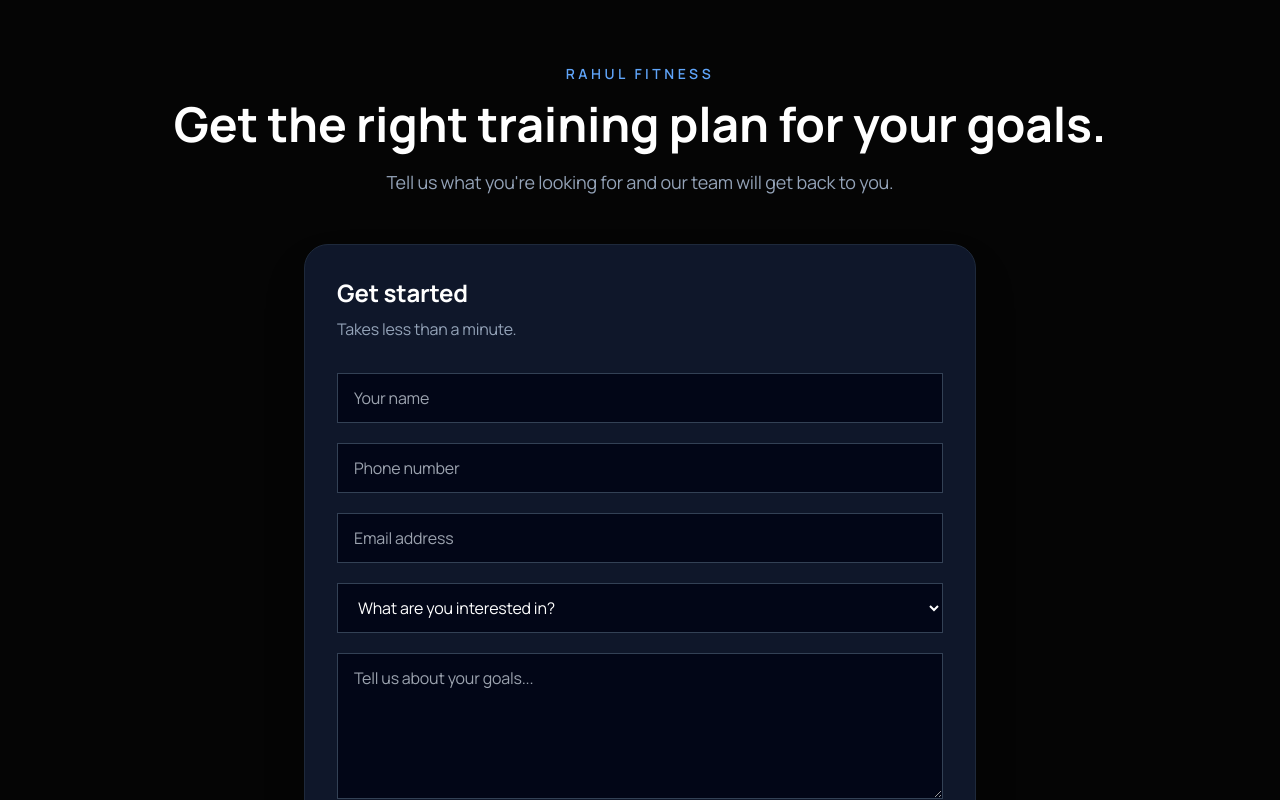
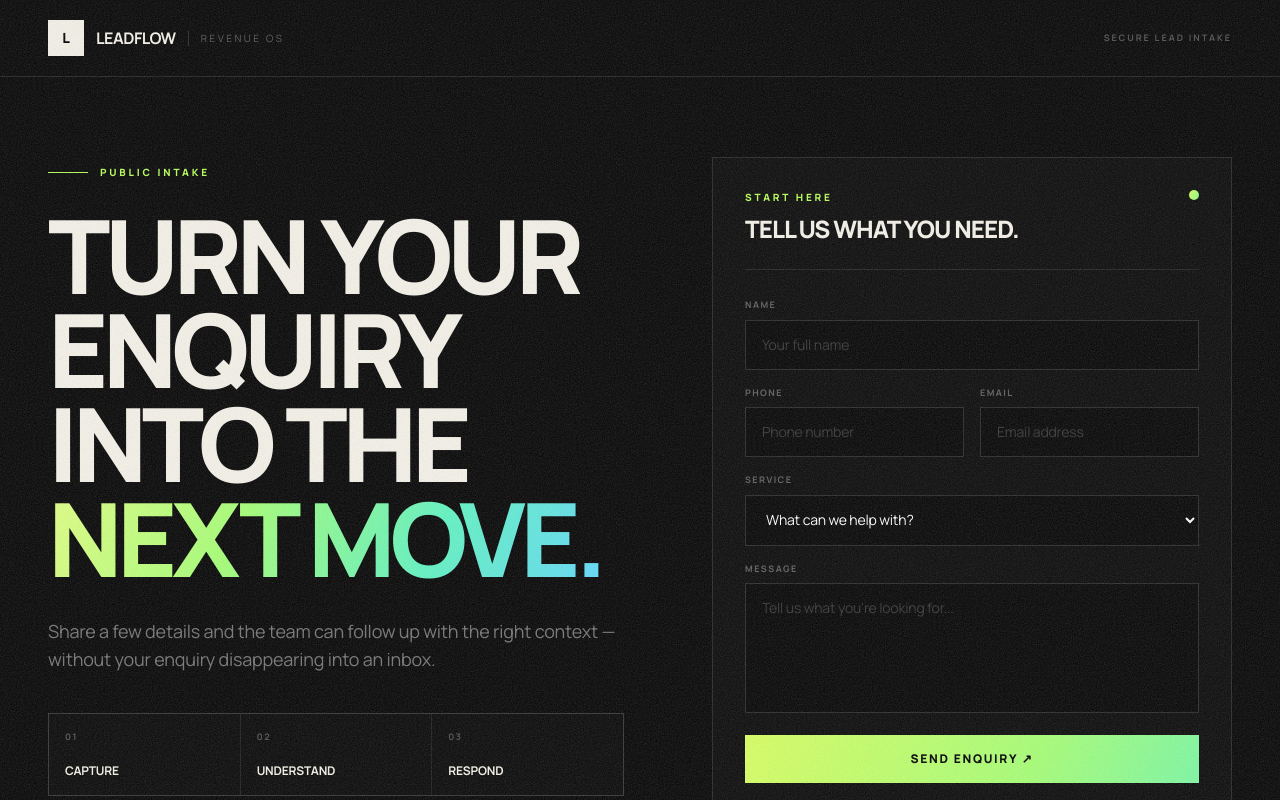
Before and after one commit to varunnkhatri/leadflow-crm, a Next.js app: page /contact in a window 1280 px wide. Shown: the top 800 px of the page. Built offline with nearby package versions, Linux system fonts and the light colour scheme.

Commit message:
fix: align public lead form with LeadFlow branding

```diff
--- a/app/contact/page.tsx
+++ b/app/contact/page.tsx
@@ -33,14 +33,12 @@ export default function ContactPage() {
         process.env.NEXT_PUBLIC_LEAD_INTAKE_TOKEN;
 
       if (!token) {
-        throw new Error("Public intake token is required.");
+        throw new Error("This public intake link is missing its workspace token.");
       }
 
       const response = await fetch(`/api/public/leads/${encodeURIComponent(token)}`, {
         method: "POST",
-        headers: {
-          "Content-Type": "application/json",
-        },
+        headers: { "Content-Type": "application/json" },
         body: JSON.stringify(payload),
       });
 
@@ -53,124 +51,65 @@ export default function ContactPage() {
       setSuccess(true);
       form.reset();
     } catch (err) {
-      setError(
-        err instanceof Error
-          ? err.message
-          : "Unable to submit your enquiry."
-      );
+      setError(err instanceof Error ? err.message : "Unable to submit your enquiry.");
     } finally {
       setLoading(false);
     }
   }
 
   return (
-    <main className="min-h-screen bg-slate-950 px-6 py-16 text-white">
-      <div className="mx-auto max-w-5xl">
-        <section className="text-center">
-          <p className="text-sm font-semibold uppercase tracking-[0.25em] text-blue-400">
-            Rahul Fitness
-          </p>
+    <main className="leadflow-page min-h-screen">
+      <div className="pointer-events-none fixed inset-0 z-50 editorial-grain opacity-20" />
 
-          <h1 className="mt-4 text-5xl font-bold">
-            Get the right training plan for your goals.
-          </h1>
+      <nav className="leadflow-shell leadflow-topline flex items-center justify-between px-5 py-5 sm:px-8 lg:px-12">
+        <div className="flex items-center gap-3">
+          <span className="flex h-9 w-9 items-center justify-center bg-[#f4f1e8] text-sm font-black text-black">L</span>
+          <span className="font-bold tracking-[-0.03em]">LEADFLOW</span>
+          <span className="hidden border-l border-white/15 pl-3 text-[10px] uppercase tracking-[0.25em] text-white/35 sm:block">Revenue OS</span>
+        </div>
+        <span className="text-[9px] font-bold uppercase tracking-[0.22em] text-white/30">Secure lead intake</span>
+      </nav>
 
-          <p className="mx-auto mt-5 max-w-2xl text-lg text-slate-400">
-            Tell us what you&apos;re looking for and our team will get
-            back to you.
-          </p>
-        </section>
+      <section className="leadflow-shell px-5 pb-20 pt-12 sm:px-8 sm:pt-16 lg:px-12 lg:pt-20">
+        <div className="grid gap-12 lg:grid-cols-[1fr_520px] lg:items-start">
+          <div className="pt-2">
+            <p className="leadflow-kicker flex items-center gap-3"><span className="h-px w-10 bg-[#b7ff58]" />PUBLIC INTAKE</p>
+            <h1 className="leadflow-title mt-7 max-w-4xl text-[clamp(3.6rem,8vw,7.5rem)] uppercase">Turn your enquiry into the <span className="customer-gradient-text">next move.</span></h1>
+            <p className="mt-8 max-w-xl text-base leading-7 text-white/45 sm:text-lg">Share a few details and the team can follow up with the right context — without your enquiry disappearing into an inbox.</p>
+            <div className="mt-10 grid max-w-xl grid-cols-3 gap-px border border-white/10 bg-white/10">
+              <div className="bg-[#080808] p-4"><p className="text-[9px] font-bold uppercase tracking-[.18em] text-white/30">01</p><p className="mt-5 text-xs font-bold uppercase">Capture</p></div>
+              <div className="bg-[#080808] p-4"><p className="text-[9px] font-bold uppercase tracking-[.18em] text-white/30">02</p><p className="mt-5 text-xs font-bold uppercase">Understand</p></div>
+              <div className="bg-[#080808] p-4"><p className="text-[9px] font-bold uppercase tracking-[.18em] text-white/30">03</p><p className="mt-5 text-xs font-bold uppercase">Respond</p></div>
+            </div>
+          </div>
 
-        <section className="mx-auto mt-12 max-w-2xl rounded-3xl border border-slate-800 bg-slate-900 p-8 shadow-2xl">
-          <h2 className="text-2xl font-bold">
-            Get started
-          </h2>
+          <section className="leadflow-panel p-6 sm:p-8">
+            <div className="flex items-start justify-between gap-5 border-b border-white/10 pb-6">
+              <div>
+                <p className="leadflow-kicker">START HERE</p>
+                <h2 className="mt-2 text-2xl font-black uppercase tracking-[-.04em]">Tell us what you need.</h2>
+              </div>
+              <span className="customer-gradient h-2.5 w-2.5 shrink-0 rounded-full" aria-hidden="true" />
+            </div>
 
-          <p className="mt-2 text-slate-400">
-            Takes less than a minute.
-          </p>
+            <form onSubmit={handleSubmit} className="mt-7 space-y-4">
+              <label className="block"><span className="mb-2 block text-[9px] font-bold uppercase tracking-[.16em] text-white/35">Name</span><input name="name" required placeholder="Your full name" className="w-full border border-white/15 bg-[#050505] px-4 py-3.5 text-sm text-white outline-none transition placeholder:text-white/20 focus:border-[#b7ff58]" /></label>
+              <div className="grid gap-4 sm:grid-cols-2">
+                <label className="block"><span className="mb-2 block text-[9px] font-bold uppercase tracking-[.16em] text-white/35">Phone</span><input name="phone" required placeholder="Phone number" className="w-full border border-white/15 bg-[#050505] px-4 py-3.5 text-sm text-white outline-none transition placeholder:text-white/20 focus:border-[#b7ff58]" /></label>
+                <label className="block"><span className="mb-2 block text-[9px] font-bold uppercase tracking-[.16em] text-white/35">Email</span><input name="email" type="email" required placeholder="Email address" className="w-full border border-white/15 bg-[#050505] px-4 py-3.5 text-sm text-white outline-none transition placeholder:text-white/20 focus:border-[#b7ff58]" /></label>
+              </div>
+              <label className="block"><span className="mb-2 block text-[9px] font-bold uppercase tracking-[.16em] text-white/35">Service</span><select name="service" required defaultValue="" className="w-full border border-white/15 bg-[#050505] px-4 py-3.5 text-sm text-white outline-none transition focus:border-[#b7ff58]"><option value="" disabled>What can we help with?</option><option value="Sales enquiry">Sales enquiry</option><option value="Demo request">Demo request</option><option value="Product enquiry">Product enquiry</option><option value="Support">Support</option><option value="Other">Other</option></select></label>
+              <label className="block"><span className="mb-2 block text-[9px] font-bold uppercase tracking-[.16em] text-white/35">Message</span><textarea name="message" rows={5} required placeholder="Tell us what you're looking for..." className="w-full resize-none border border-white/15 bg-[#050505] px-4 py-3.5 text-sm text-white outline-none transition placeholder:text-white/20 focus:border-[#b7ff58]" /></label>
+              <button type="submit" disabled={loading} className="customer-gradient w-full px-5 py-4 text-xs font-black uppercase tracking-[.14em] text-black transition hover:-translate-y-0.5 disabled:cursor-not-allowed disabled:opacity-50">{loading ? "Sending..." : "Send enquiry  ↗"}</button>
+            </form>
 
-          <form
-            onSubmit={handleSubmit}
-            className="mt-8 space-y-5"
-          >
-            <input
-              name="name"
-              required
-              placeholder="Your name"
-              className="w-full rounded-xl border border-slate-700 bg-slate-950 px-4 py-3 outline-none focus:border-blue-500"
-            />
+            {success && <div className="mt-5 border border-[#b7ff58]/20 bg-[#b7ff58]/[.06] p-4 text-xs leading-5 text-[#d8ff9a]">Received. Your enquiry is now in the team&apos;s LeadFlow workspace.</div>}
+            {error && <div className="mt-5 border border-red-300/20 bg-red-300/[.05] p-4 text-xs leading-5 text-red-200">{error}</div>}
+          </section>
+        </div>
+      </section>
 
-            <input
-              name="phone"
-              required
-              placeholder="Phone number"
-              className="w-full rounded-xl border border-slate-700 bg-slate-950 px-4 py-3 outline-none focus:border-blue-500"
-            />
-
-            <input
-              name="email"
-              type="email"
-              required
-              placeholder="Email address"
-              className="w-full rounded-xl border border-slate-700 bg-slate-950 px-4 py-3 outline-none focus:border-blue-500"
-            />
-
-            <select
-              name="service"
-              required
-              className="w-full rounded-xl border border-slate-700 bg-slate-950 px-4 py-3 outline-none focus:border-blue-500"
-              defaultValue=""
-            >
-              <option value="" disabled>
-                What are you interested in?
-              </option>
-              <option value="Weight Loss">
-                Weight Loss
-              </option>
-              <option value="Personal Training">
-                Personal Training
-              </option>
-              <option value="Muscle Building">
-                Muscle Building
-              </option>
-              <option value="General Fitness">
-                General Fitness
-              </option>
-            </select>
-
-            <textarea
-              name="message"
-              rows={5}
-              required
-              placeholder="Tell us about your goals..."
-              className="w-full rounded-xl border border-slate-700 bg-slate-950 px-4 py-3 outline-none focus:border-blue-500"
-            />
-
-            <button
-              type="submit"
-              disabled={loading}
-              className="w-full rounded-xl bg-blue-600 px-5 py-3 font-semibold hover:bg-blue-500 disabled:cursor-not-allowed disabled:opacity-50"
-            >
-              {loading
-                ? "Sending..."
-                : "Get Started"}
-            </button>
-          </form>
-
-          {success && (
-            <div className="mt-5 rounded-xl bg-emerald-500/10 p-4 text-emerald-300">
-              Thanks! Your enquiry has been received.
-            </div>
-          )}
-
-          {error && (
-            <div className="mt-5 rounded-xl bg-red-500/10 p-4 text-red-300">
-              {error}
-            </div>
-          )}
-        </section>
-      </div>
+      <footer className="border-t border-white/10 px-5 py-7 sm:px-8 lg:px-12"><div className="leadflow-shell flex flex-col gap-2 sm:flex-row sm:items-center sm:justify-between"><p className="text-[9px] font-bold uppercase tracking-[.2em] text-white/25">LeadFlow · Intelligent lead desk</p><p className="text-[9px] uppercase tracking-[.16em] text-white/20">Capture → Understand → Respond</p></div></footer>
     </main>
   );
 }
```
